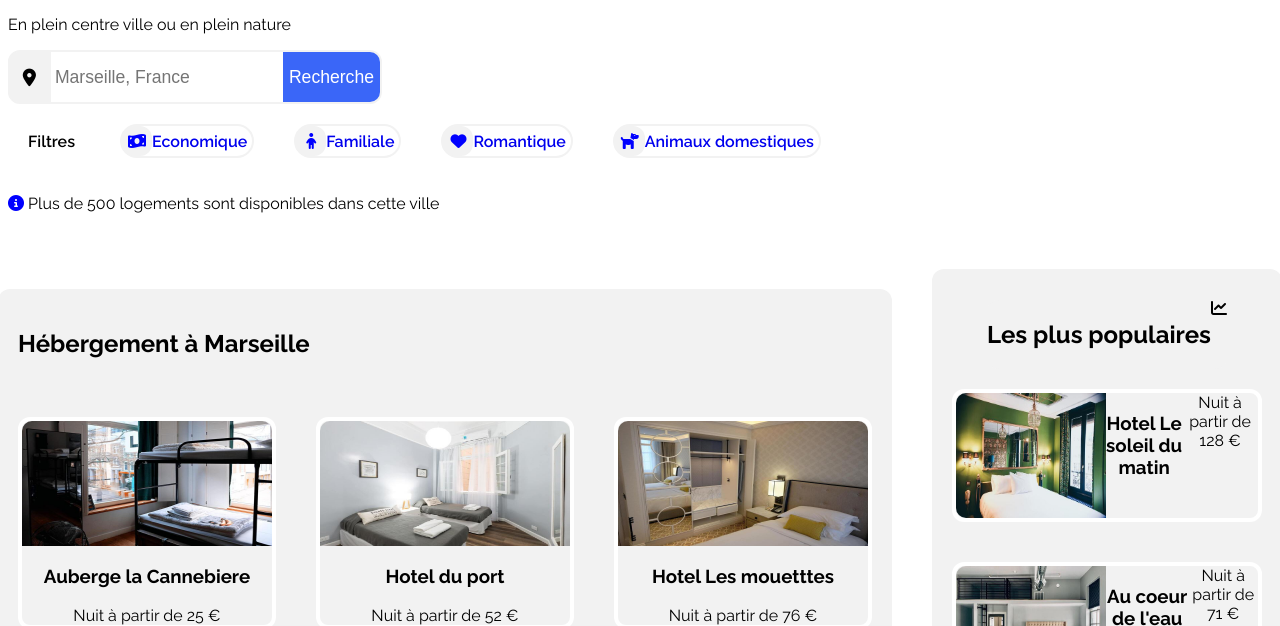
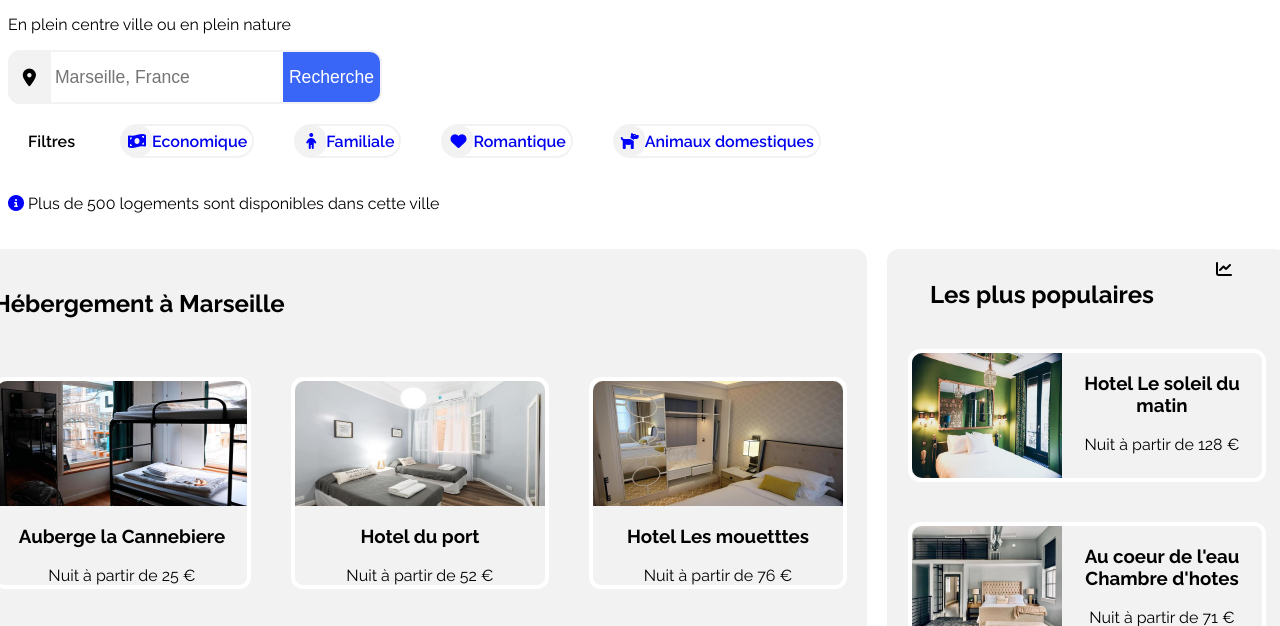
Before and after one commit to webservicesfrance/P2_shehzad_qaiser, a plain HTML site: page index.html in a window 1280 px wide. Shown: the part 151-777 px from the top of the page. Drawn offline with Linux system fonts and the light colour scheme; a web font is replaced by a local one.

Commit message:
finalisation du Aside

```diff
--- a/index.html
+++ b/index.html
@@ -91,10 +91,11 @@
        <div class="hotel-section1"><img src="/images/hebergements/4_small/febrian-zakaria-aside3.jpg" alt="hotel"> <h3> Hotel chez Amina</h3> Nuit à partir de 96 €</div>
         </div>
         </article>
+        <!--Aside -->
        <aside>
         <div class="aside_titre">
           <h2>Les plus populaires</h2>
-          <i class="fas fa-chart-line" id="aside-titre"></i>
+          <i class="fas fa-chart-line" id="aside-icon"></i>
         </div>
        <div class="hotel-aside"><img src="/images/hebergements/4_small/emile-guillemot-aside1.jpg" alt=""> <h3> Hotel Le soleil du </br>matin</h3> Nuit à partir de 128 €</div>
        <div class="hotel-aside"><img src="/images/hebergements/4_small/aw-creative-aside2.jpg" alt=""> <h3> Au coeur de l'eau</br> Chambre d'hotes</h3> Nuit à partir de 71 €</div>
--- a/style.css
+++ b/style.css
@@ -181,14 +181,14 @@ section {
   align-items: center;
   background-color: #ffffff;
   border-radius: 12px;
-  padding: 20px;
-  margin: 0 20px;
+  padding: 0px;
+  margin: 10px;
 }
 article {
   display: flex;
   flex-direction: column;
   width: auto;
-  margin: 20px;
+  margin: 0px;
   background-color: #f2f2f2;
   border-radius: 12px;
   text-align: center;
@@ -224,8 +224,8 @@ aside {
   align-items: center;
   background-color: #f2f2f2;
   border-radius: 12px;
-  min-width: 350px;
-  height: 650px;
+  min-width: 400px;
+  height: 610px;
   margin: 20px;
   text-align: center;
 }
@@ -237,14 +237,20 @@ aside {
   background-color: #f2f2f2;
   color: rgb(0, 0, 0);
 }
+#aside-icon {
+  width: 40px;
+  height: 40px;
+  padding-left: 50px;
+}
 
 .hotel-aside {
-  display: flex;
   border: #ffffff 4px solid;
   border-radius: 12px;
   margin: 20px;
+  width: 350px;
 }
 .hotel-aside img {
+  float: left;
   height: 125px;
   width: 150px;
   border-radius: 10px 0 0 10px;
@@ -302,15 +308,15 @@ aside {
   color: #000000;
 }
 
-/*Media queries pour les Pc*/
+/*Media queries pour les Pc
 @media screen and (min-width: 1024px) {
   p {
     color: rgb(0, 0, 0);
     font-size: 1em;
   }
-}
+}*/
 
-/*Media queries pour les Tablettes*/
+/*Media queries pour les Tablettes
 
 @media screen and (max-width: 768) {
   #entete {
@@ -328,7 +334,7 @@ ul {
 }
 #logo {
   margin: 0;
-}
+}*/
 
 /*Media queries pour les Mobiles ip 980px android 800px , ecrire @media all and (max-device-width: 980px) , 480px represente le peripherique mobile*/
 
@@ -362,14 +368,24 @@ ul {
     padding-left: 0;
   }
   /*media queries de la Section 1*/
+  section,
   article {
     display: flex;
     flex-direction: column;
-    width: auto;
   }
 
   .ranger {
     display: flex;
     flex-direction: column;
   }
+
+  /*media queries du bloc activite*/
+
+  .bloc-activite {
+    display: flex;
+    flex-direction: column;
+  }
+  aside {
+    width: auto;
+  }
 }
```
